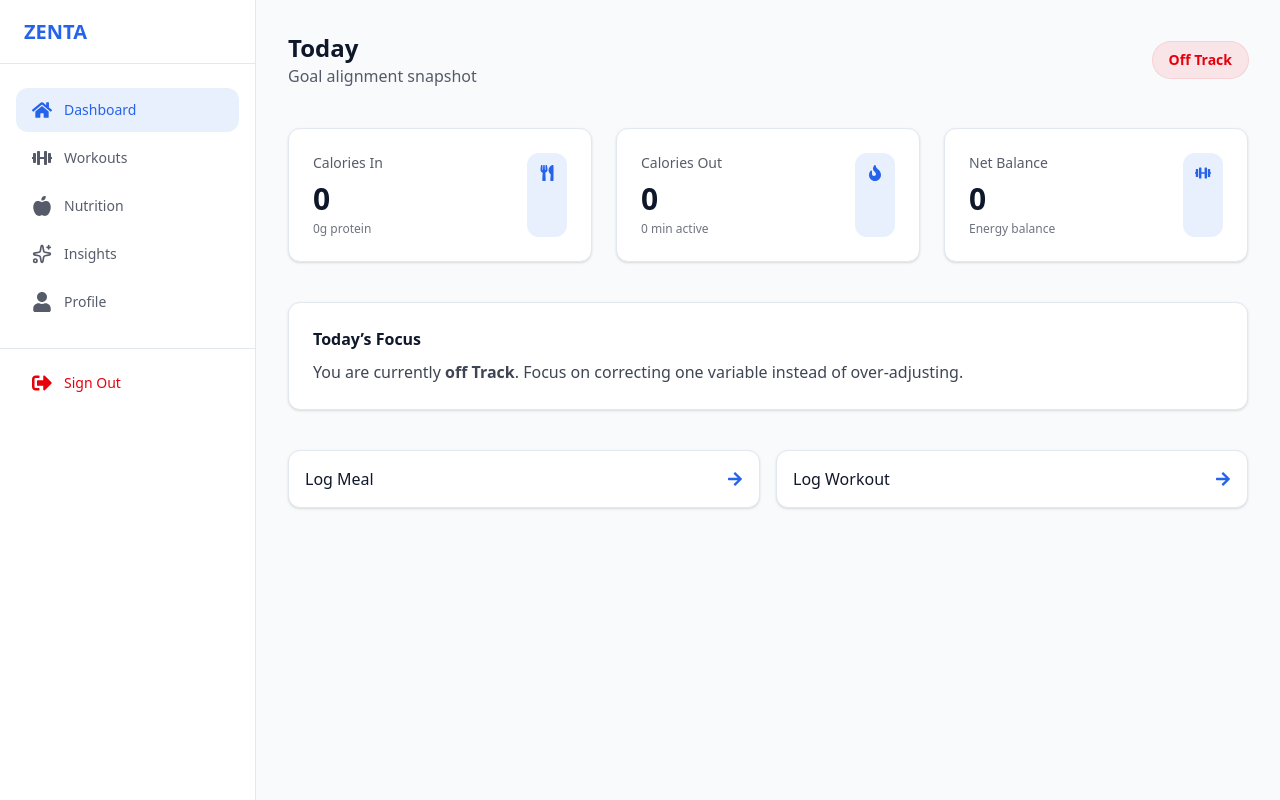
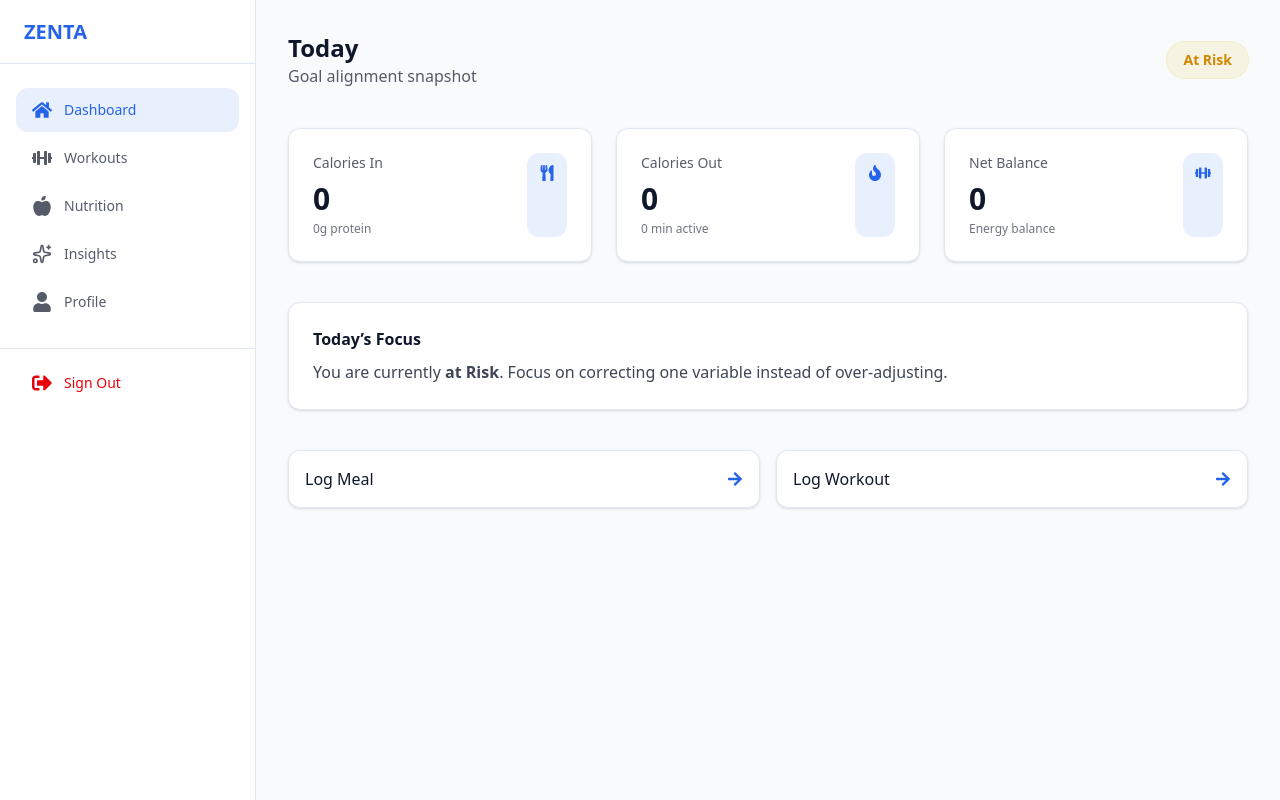
Before and after one commit to Purv-Sonani/Zenta---Nutrition-Fitness-Tracker, a Next.js app in the folder frontend/: page /dashboard in a window 1280 px wide. Built offline with nearby package versions, Linux system fonts and the light colour scheme; no server answers.

Commit message:
Summary changes

```diff
--- a/frontend/src/app/dashboard/page.tsx
+++ b/frontend/src/app/dashboard/page.tsx
@@ -4,6 +4,7 @@ import { useEffect, useMemo } from "react";
 import { FaFire, FaDumbbell, FaUtensils } from "react-icons/fa";
 import { useWorkoutStore } from "@/src/store/useWorkoutsStore";
 import { useNutritionStore } from "@/src/store/useNutritionStore";
+import { useGoalsStore } from "@/src/store/useGoalsStore";
 import { Loader } from "@/src/components/ui";
 import { evaluateDailySummary } from "@/src/domain/dashboard/evaluateDailySummary";
 import { MetricCard } from "@/src/components/dashboard/MetricCard";
@@ -17,11 +18,13 @@ import { PatternWarnings } from "@/src/components/dashboard/PatternWarnings";
 export default function DashboardPage() {
   const { workouts, fetchWorkouts, isLoading: wLoading, isInitialized: wInit } = useWorkoutStore();
   const { meals, fetchMeals, isLoading: mLoading, isInitialized: mInit } = useNutritionStore();
+  const { goals, fetchGoals } = useGoalsStore();
 
   useEffect(() => {
     fetchWorkouts();
     fetchMeals();
-  }, [fetchWorkouts, fetchMeals]);
+    fetchGoals();
+  }, [fetchWorkouts, fetchMeals, fetchGoals]);
 
   const today = new Date().toISOString().split("T")[0];
 
@@ -33,7 +36,8 @@ export default function DashboardPage() {
       todaysMeals.reduce((a, b) => a + b.calories, 0),
       todaysWorkouts.reduce((a, b) => a + (b.caloriesBurned || 0), 0),
       todaysMeals.reduce((a, b) => a + b.protein, 0),
-      todaysWorkouts.reduce((a, b) => a + b.duration, 0)
+      todaysWorkouts.reduce((a, b) => a + b.duration, 0),
+      goals
     );
   }, [meals, workouts, today]);
 
--- a/frontend/src/domain/dashboard/evaluateDailySummary.ts
+++ b/frontend/src/domain/dashboard/evaluateDailySummary.ts
@@ -1,28 +1,36 @@
 import { DashboardSummary, DashboardStatus } from "@/src/types/dashboard";
 
-export function evaluateDailySummary(caloriesIn: number, caloriesOut: number, protein: number, duration: number): DashboardSummary {
+import { UserGoals } from "@/src/types/goals";
+
+export function evaluateDailySummary(caloriesIn: number, caloriesOut: number, protein: number, duration: number, goals: UserGoals | null): DashboardSummary {
   const net = caloriesIn - caloriesOut;
+  const hour = new Date().getHours();
+  const isLateDay = hour >= 18;
 
-  // ---- Thresholds (v1, configurable later via goals)
-  const MIN_CALORIES_LOGGED = 800;
-  const MIN_PROTEIN = 80;
-  const MIN_ACTIVITY_MINUTES = 10;
+  if (!goals) {
+    return {
+      caloriesIn,
+      caloriesOut,
+      protein,
+      duration,
+      net,
+      status: "atRisk",
+    };
+  }
 
-  let status: DashboardStatus = "onTrack";
+  const caloriesRatio = caloriesIn / goals.dailyCaloriesTarget;
+  const proteinRatio = protein / goals.dailyProteinTarget;
 
-  const caloriesOk = caloriesIn >= MIN_CALORIES_LOGGED;
-  const proteinOk = protein >= MIN_PROTEIN;
-  const activityOk = duration >= MIN_ACTIVITY_MINUTES;
+  const caloriesOk = caloriesRatio >= (isLateDay ? 0.8 : 0.4);
+  const proteinOk = proteinRatio >= (isLateDay ? 1.0 : 0.6);
+  const activityOk = duration > 0;
 
   const signalsMet = [caloriesOk, proteinOk, activityOk].filter(Boolean).length;
 
-  if (signalsMet <= 1) {
-    status = "offTrack";
-  } else if (signalsMet === 2) {
-    status = "atRisk";
-  } else {
-    status = "onTrack";
-  }
+  let status: DashboardStatus;
+  if (signalsMet === 3) status = "onTrack";
+  else if (signalsMet === 2) status = "atRisk";
+  else status = "offTrack";
 
   return {
     caloriesIn,
--- /dev/null
+++ b/frontend/src/services/goals.service.ts
@@ -0,0 +1,31 @@
+import api from "@/src/lib/api";
+import { UserGoals } from "@/src/types/goals";
+
+export const goalsService = {
+  /**
+   * Fetch the current user's goals
+   * GET /api/goals
+   * Returns null if goals are not set yet
+   */
+  get: async (): Promise<UserGoals | null> => {
+    const response = await api.get<{
+      success: boolean;
+      data: UserGoals | null;
+    }>("/goals");
+
+    return response.data.data;
+  },
+
+  /**
+   * Create or update user goals
+   * POST /api/goals
+   */
+  upsert: async (data: UserGoals): Promise<UserGoals> => {
+    const response = await api.post<{
+      success: boolean;
+      data: UserGoals;
+    }>("/goals", data);
+
+    return response.data.data;
+  },
+};
--- /dev/null
+++ b/frontend/src/store/useGoalsStore.ts
@@ -0,0 +1,59 @@
+import { create } from "zustand";
+import { goalsService } from "@/src/services/goals.service";
+import { UserGoals } from "@/src/types/goals";
+
+interface GoalsState {
+  goals: UserGoals | null;
+  isLoading: boolean;
+  error: string | null;
+  isInitialized: boolean;
+
+  fetchGoals: () => Promise<void>;
+  upsertGoals: (data: UserGoals) => Promise<void>;
+}
+
+export const useGoalsStore = create<GoalsState>((set, get) => ({
+  goals: null,
+  isLoading: false,
+  error: null,
+  isInitialized: false,
+
+  fetchGoals: async () => {
+    if (get().isInitialized) return; // cache hit
+
+    set({ isLoading: true, error: null });
+
+    try {
+      const data = await goalsService.get();
+      set({
+        goals: data,
+        isInitialized: true,
+        isLoading: false,
+      });
+    } catch (err) {
+      set({
+        error: "Failed to fetch goals",
+        isLoading: false,
+      });
+    }
+  },
+
+  upsertGoals: async (data: UserGoals) => {
+    set({ isLoading: true, error: null });
+
+    try {
+      const updated = await goalsService.upsert(data);
+      set({
+        goals: updated,
+        isInitialized: true,
+        isLoading: false,
+      });
+    } catch (err) {
+      set({
+        error: "Failed to update goals",
+        isLoading: false,
+      });
+      throw err;
+    }
+  },
+}));
--- /dev/null
+++ b/frontend/src/types/goals.ts
@@ -0,0 +1,5 @@
+export interface UserGoals {
+  dailyCaloriesTarget: number;
+  dailyProteinTarget: number;
+  weeklyWorkoutTarget: number;
+}
```
